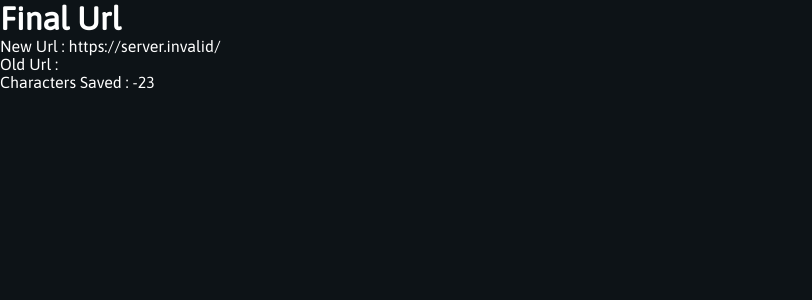
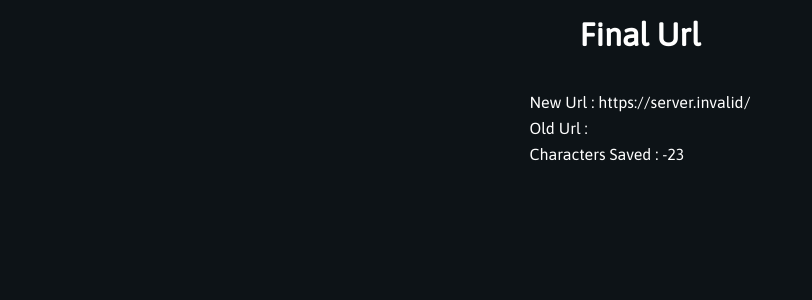
Before and after one commit to seanmcquaid/Url-Shortener, a React (Create React App) app in the folder client/: page /finalUrl in a window 1280 px wide. Shown: the top 300 px of the page, without its empty margins (0-812 px from the left). Built offline with nearby package versions, Linux system fonts and the light colour scheme; no server answers.

Commit message:
finished styling

```diff
--- a/client/src/components/TextInput.js
+++ b/client/src/components/TextInput.js
@@ -30,6 +30,7 @@ const Input = styled.input`
   border: 2px solid black;
   outline: none;
   border-radius: 8px;
+  width: 15rem;
 `;
 
 TextInput.propTypes = {
--- a/client/src/components/Typography/P.js
+++ b/client/src/components/Typography/P.js
@@ -6,6 +6,7 @@ const P = memo(({ children }) => <StyledP>{children}</StyledP>);
 const StyledP = styled.p`
   font-family: 'Asap', sans-serif;
   color: white;
+  margin: 0.5rem;
 `;
 
 export default P;
--- a/client/src/containers/FinalUrl/index.js
+++ b/client/src/containers/FinalUrl/index.js
@@ -27,10 +27,19 @@ const FinalUrl = () => {
   );
 };
 
-const PageContainer = styled.div``;
+const PageContainer = styled.div`
+  display: flex;
+  flex-direction: column;
+  justify-content: center;
+  align-items: center;
+`;
 
-const Header = styled.header``;
+const Header = styled.header`
+  padding: 1rem;
+`;
 
-const Main = styled.main``;
+const Main = styled.main`
+  padding: 1rem;
+`;
 
 export default FinalUrl;
```
